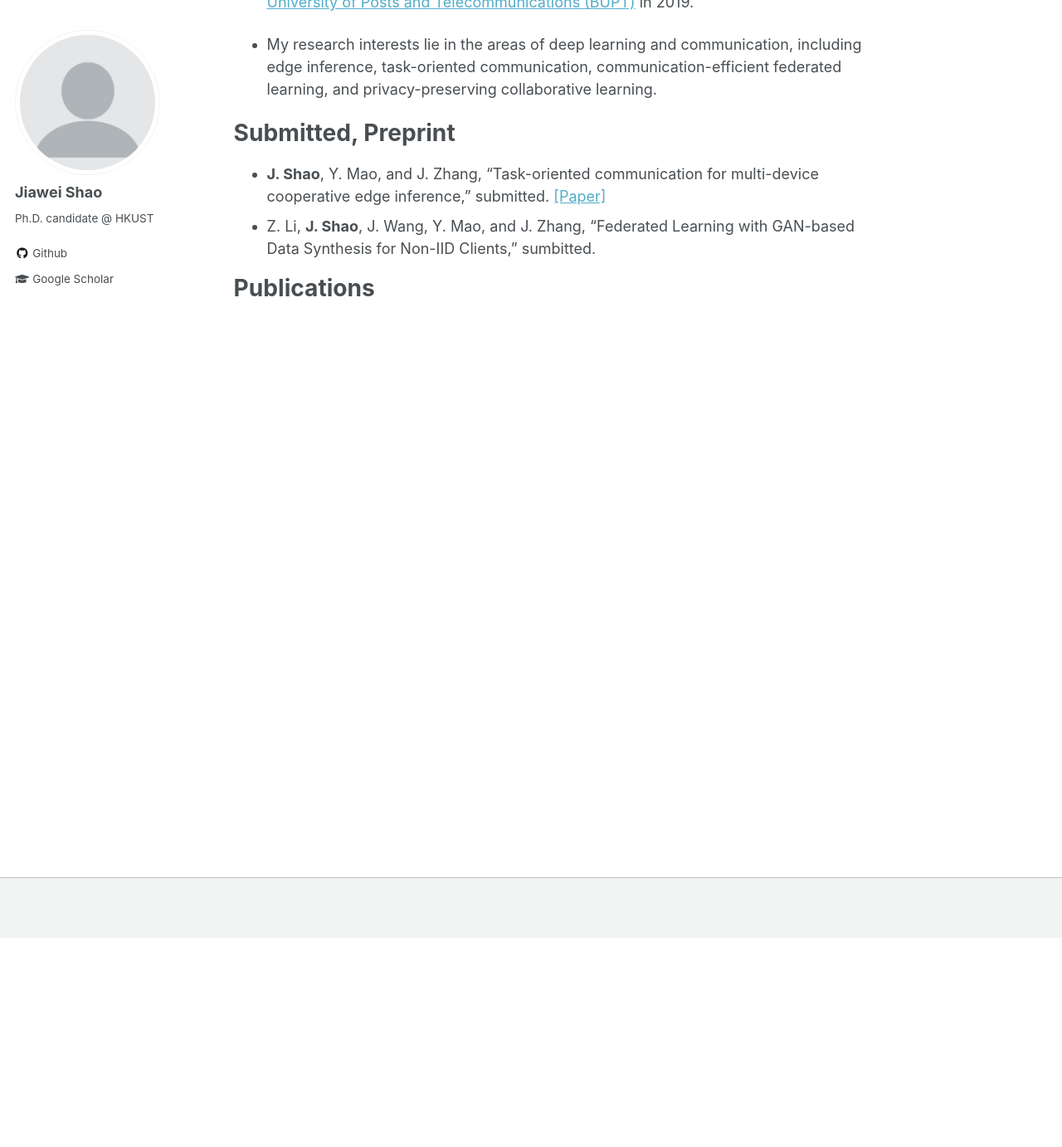
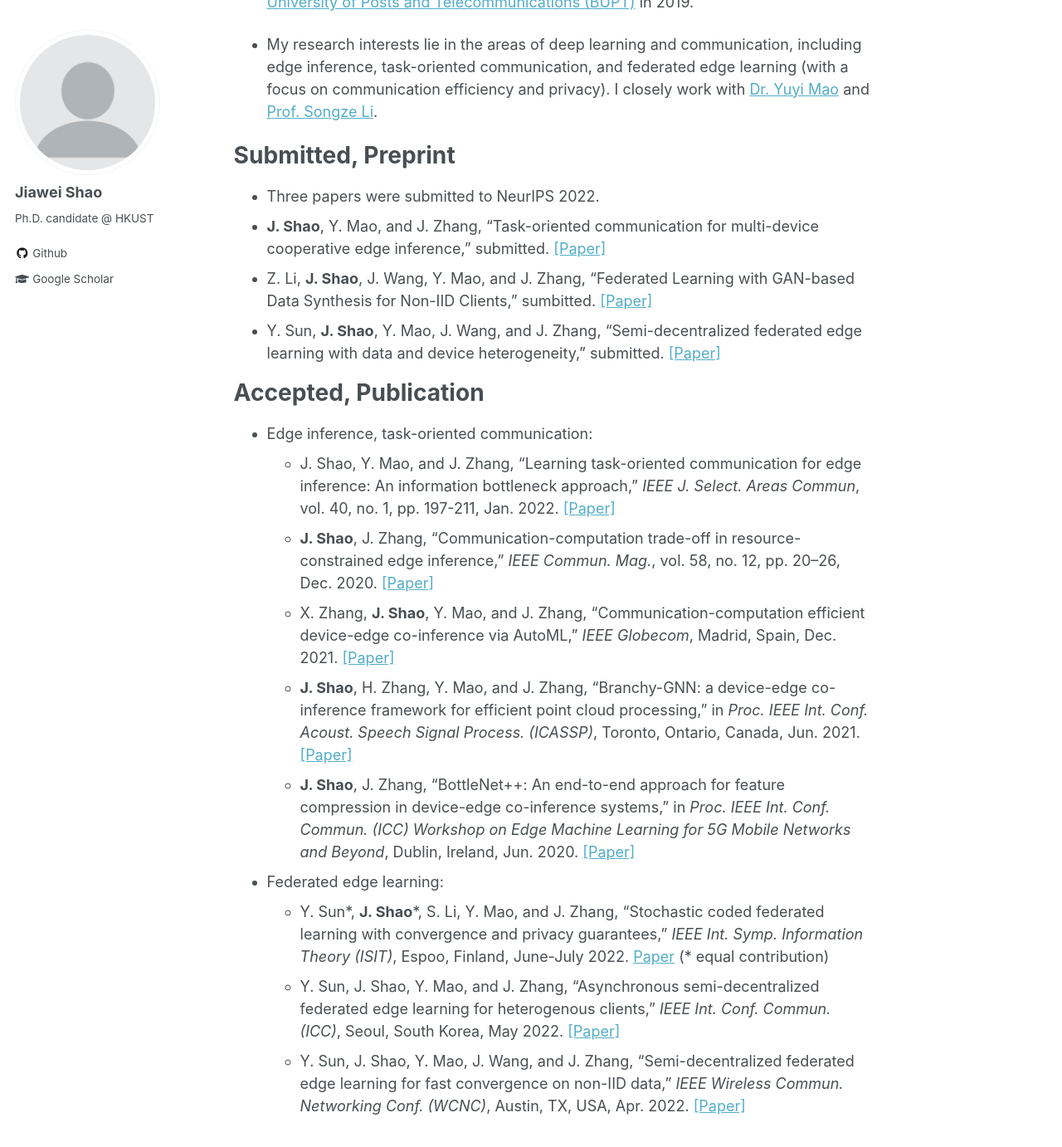
Before and after one commit to shaojiawei07/shaojiawei07.github.io, a Jekyll site: the page built from _pages/about.md, in a window 1280 px wide and 1400 px high, scrolled down 270 px. Shown: the top 1382 px of the window at 83% size. Built offline with Jekyll 4.4.1, drawn with Linux system fonts in a browser that asks for light colours.

Commit message:
Update about.md

```diff
--- a/_pages/about.md
+++ b/_pages/about.md
@@ -12,7 +12,7 @@ redirect_from:
 
 - I am a Ph.D. candidate in the [Electronic and Computer Engineering (ECE) Department](https://ece.hkust.edu.hk/) at [Hong Kong University of Science and Technology (HKUST)](https://hkust.edu.hk/), supervised by [Prof. Jun Zhang](https://eejzhang.people.ust.hk/). I received my B.Eng in Telecommunication Engineering from [Beijing University of Posts and Telecommunications (BUPT)](https://www.bupt.edu.cn/) in 2019.
 
-- My research interests lie in the areas of deep learning and communication, including edge inference, task-oriented communication, communication-efficient federated learning, and privacy-preserving collaborative learning.
+- My research interests lie in the areas of deep learning and communication, including edge inference, task-oriented communication, and federated edge learning (with a focus on communication efficiency and privacy). I closely work with [Dr. Yuyi Mao](https://sites.google.com/site/ymaoust) and [Prof. Songze Li](https://songzli.github.io/).
 
 <!-- particularly in
 
@@ -32,14 +32,26 @@ I ...
 
 Submitted, Preprint
 ======
+- Three papers were submitted to NeurIPS 2022.
 - **J. Shao**, Y. Mao, and J. Zhang, "Task-oriented communication for multi-device cooperative edge inference," submitted. [[Paper]](https://arxiv.org/abs/2109.00172)
-- Z. Li, **J. Shao**, J. Wang, Y. Mao, and J. Zhang, "Federated Learning with GAN-based Data Synthesis for Non-IID Clients," sumbitted.
+- Z. Li, **J. Shao**, J. Wang, Y. Mao, and J. Zhang, "Federated Learning with GAN-based Data Synthesis for Non-IID Clients," sumbitted. [[Paper]](https://openreview.net/forum?id=8rpv8g3zfF)
+- Y. Sun, **J. Shao**, Y. Mao, J. Wang, and J. Zhang, "Semi-decentralized federated edge learning with data and device heterogeneity," submitted. [[Paper]](https://arxiv.org/abs/2112.10313v1)
 
 
-Publications
+Accepted, Publication
 ======
 
+- Edge inference, task-oriented communication:
+	- J. Shao, Y. Mao, and J. Zhang, "Learning task-oriented communication for edge inference: An information bottleneck approach," *IEEE J. Select. Areas Commun*, vol. 40, no. 1, pp. 197-211, Jan. 2022. [[Paper]](https://arxiv.org/abs/2102.04170)
+	- **J. Shao**, J. Zhang, "Communication-computation trade-off in resource-constrained edge inference," *IEEE Commun. Mag.*, vol. 58, no. 12, pp. 20–26, Dec. 2020. [[Paper]](https://arxiv.org/abs/2006.02166)
+	- X. Zhang, **J. Shao**, Y. Mao, and J. Zhang, "Communication-computation efficient device-edge co-inference via AutoML," *IEEE Globecom*, Madrid, Spain, Dec. 2021. [[Paper]](https://arxiv.org/abs/2108.13009)
+	- **J. Shao**, H. Zhang, Y. Mao, and J. Zhang, "Branchy-GNN: a device-edge co-inference framework for efficient point cloud processing," in *Proc. IEEE Int. Conf. Acoust. Speech Signal Process. (ICASSP)*, Toronto, Ontario, Canada, Jun. 2021. [[Paper]](https://arxiv.org/abs/2011.02422)
+	- **J. Shao**, J. Zhang, "BottleNet++: An end-to-end approach for feature compression in device-edge co-inference systems," in *Proc. IEEE Int. Conf. Commun. (ICC) Workshop on Edge Machine Learning for 5G Mobile Networks and Beyond*, Dublin, Ireland, Jun. 2020. [[Paper]](https://arxiv.org/abs/1910.14315)
 
+- Federated edge learning:
+	- Y. Sun\*, **J. Shao**\*, S. Li, Y. Mao, and J. Zhang, "Stochastic coded federated learning with convergence and privacy guarantees," *IEEE Int. Symp. Information Theory (ISIT)*, Espoo, Finland, June-July 2022. [Paper](https://arxiv.org/abs/2201.10092) (\* equal contribution)
+	- Y. Sun, J. Shao, Y. Mao, and J. Zhang, "Asynchronous semi-decentralized federated edge learning for heterogenous clients," *IEEE Int. Conf. Commun. (ICC)*, Seoul, South Korea, May 2022. [[Paper]](https://arxiv.org/abs/2112.04737)
+	- Y. Sun, J. Shao, Y. Mao, J. Wang, and J. Zhang, "Semi-decentralized federated edge learning for fast convergence on non-IID data," *IEEE Wireless Commun. Networking Conf. (WCNC)*, Austin, TX, USA, Apr. 2022. [[Paper]](https://arxiv.org/abs/2104.12678)
 
 
 <!-- Like many other Jekyll-based GitHub Pages templates, academicpages makes you separate the website's content from its form. The content & metadata of your website are in structured markdown files, while various other files constitute the theme, specifying how to transform that content & metadata into HTML pages. You keep these various markdown (.md), YAML (.yml), HTML, and CSS files in a public GitHub repository. Each time you commit and push an update to the repository, the [GitHub pages](https://pages.github.com/) service creates static HTML pages based on these files, which are hosted on GitHub's servers free of charge. -->
```
